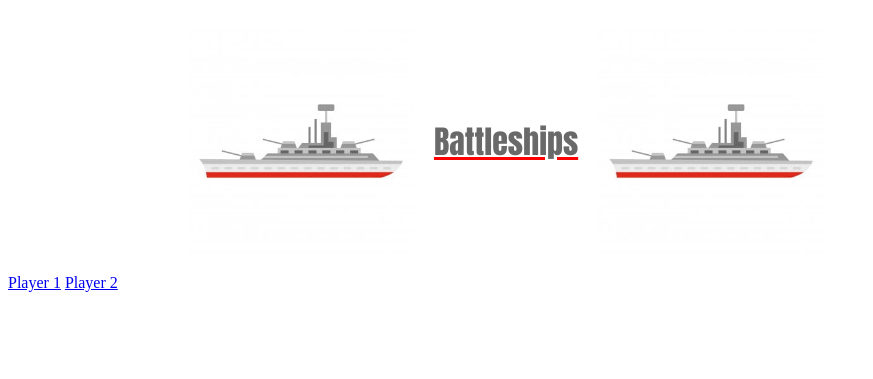
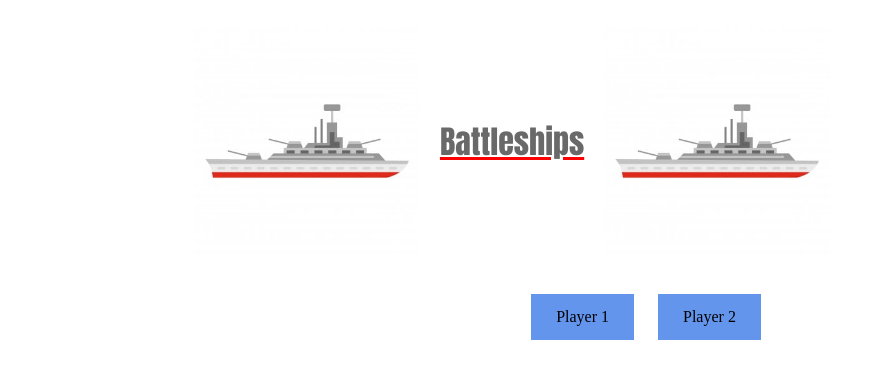
Before and after one commit to Eddj05/Battleships, a PHP site: page /index.html in a window 1280 px wide. Shown: the top 379 px of the page, without its empty margins (0-873 px from the left). Run offline with PHP 8.4, Linux system fonts and the light colour scheme.

Commit message:
Added styling to the player 1 and player 2 buttons

```diff
--- a/css/style.css
+++ b/css/style.css
@@ -1,5 +1,5 @@
 body {
-
+    margin-left: 20px;
 }
 
 #header {
@@ -141,17 +141,33 @@ body {
 button {
     margin: 15px;
 }
+.choose-player-btn {
+    text-align: center;
+    margin: 20px 0;
+}
 
-.choose-player-btn:link a:visited{
-    background-color: aqua;
+.choose-player-btn a {
+    background-color: cornflowerblue;
     color: black;
     padding: 14px 25px;
     text-align: center;
     text-decoration: none;
     display: inline-block;
+    margin: 0 10px;
+}
+
+.choose-player-btn a:hover {
+    text-decoration: underline;
+    color: red;
+}
+.choose-player-btn:link a:visited{
+    color: darkslateblue;
 }
 
 .choose-player-btn:hover a:active {
     background-color: blue;
     color: white;
 }
+#game-info {
+    font-size: large;
+}
```
